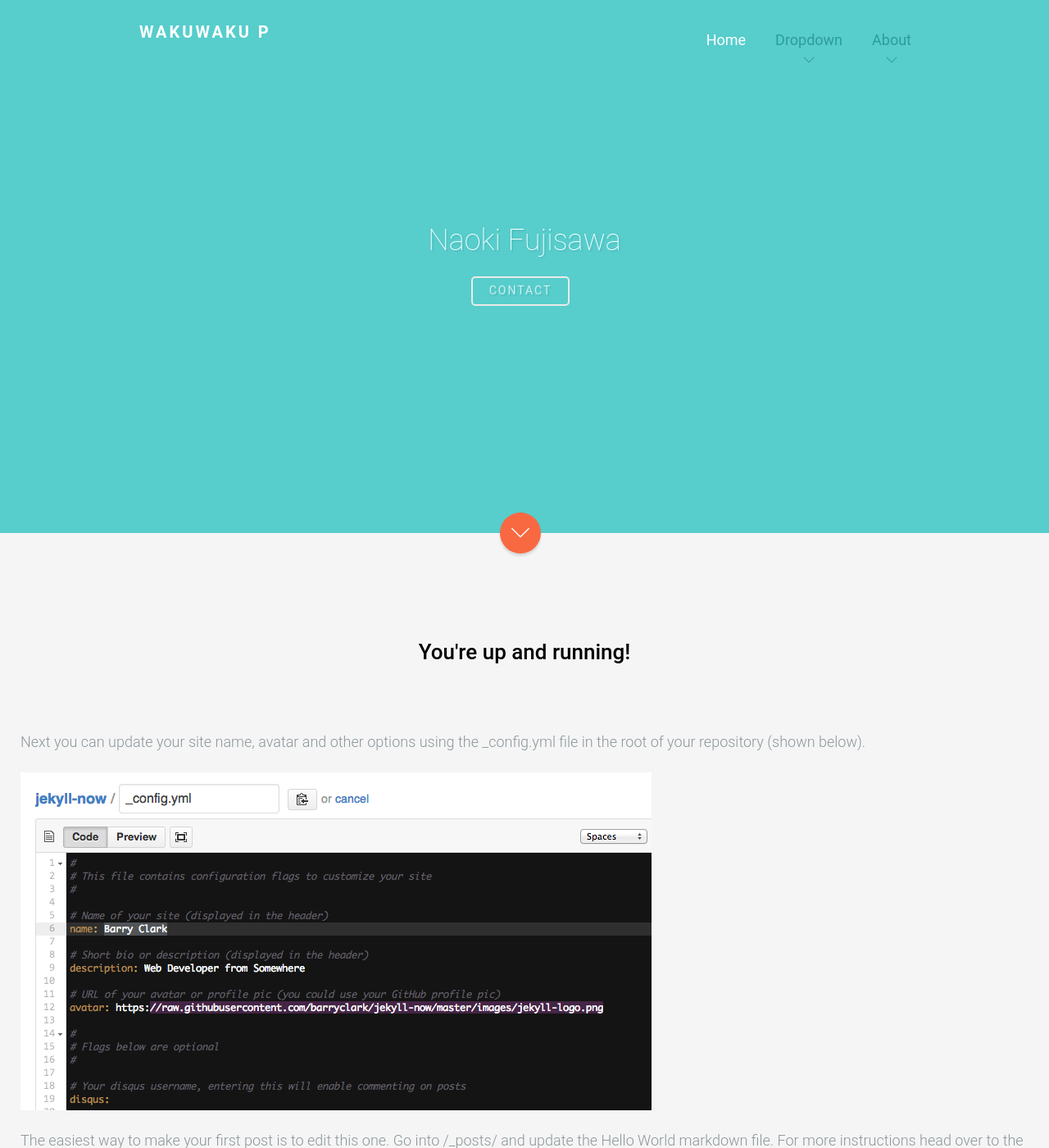
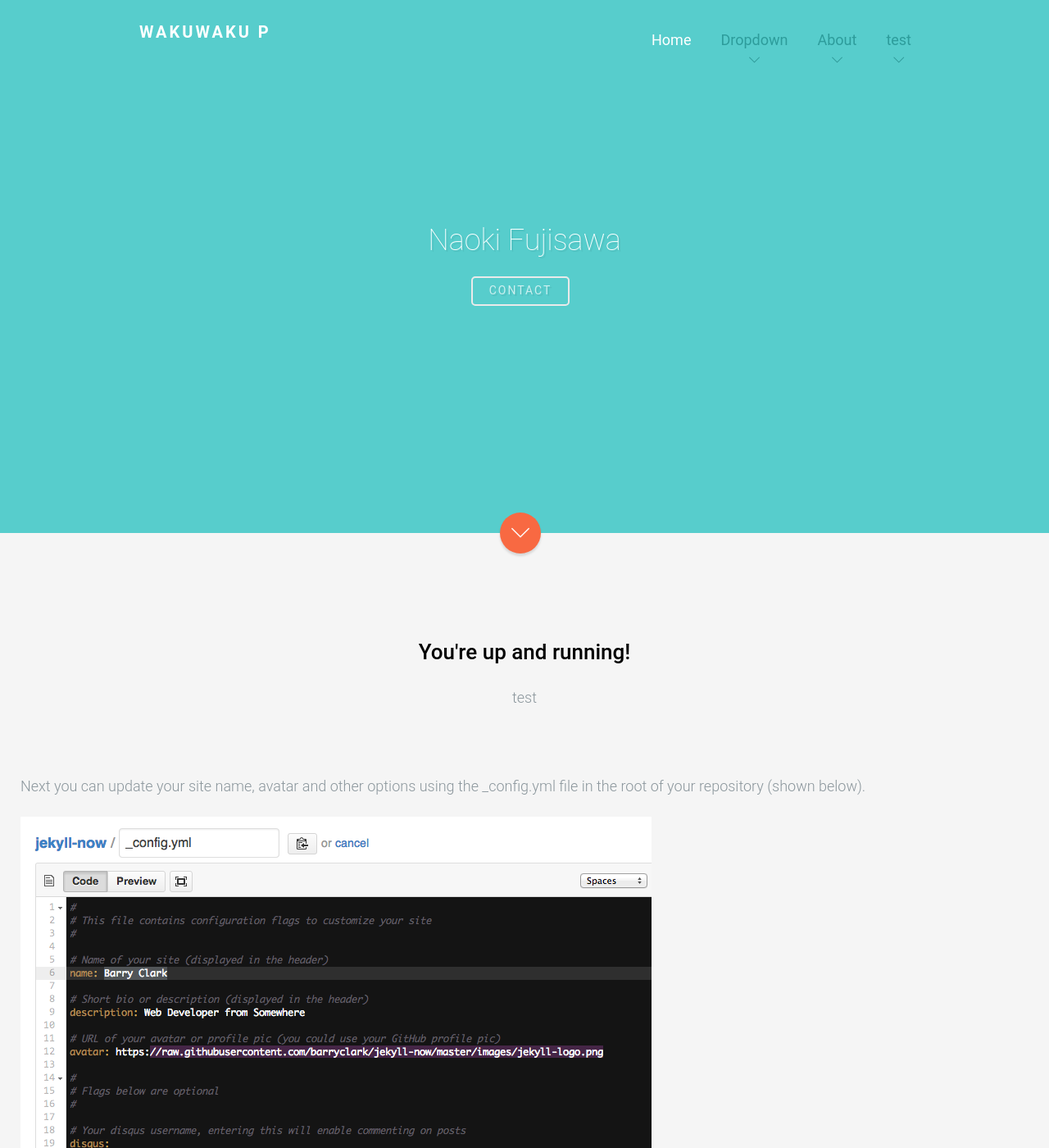
Before and after one commit to WakuwakuP/wakuwakup.github.io, a Jekyll site: the page built from _posts/2014-3-3-Hello-World.md, in a window 1280 px wide and 1400 px high. Shown: the whole window at 82% size. Built offline with Jekyll 4.4.1, drawn with Linux system fonts in a browser that asks for light colours.

Commit message:
no message

```diff
--- a/_includes/header.html
+++ b/_includes/header.html
@@ -33,6 +33,16 @@
             <li><a href="https://wakuwakup.net/about.html#Education" class="smoothscroll">Education</a></li>
           </ul>
         </li>
+        <li>
+        {% for category in site.categories %}
+          <a>{{ category[0] }}</a>
+          <ul>
+            {% for posts in category %} {% for post in posts %} {% if post.title != nil %}
+            <li><a href="{{ post.url }}">{{ post.title }}</a></li>
+            {% endif %} {% endfor %} {% endfor %}
+          </ul>
+        {% endfor %}
+        </li>
       </ul>
     </nav>
     <!-- </div> -->
--- a/_layouts/post.html
+++ b/_layouts/post.html
@@ -8,6 +8,7 @@
       <div class="row animate-box">
         <div class="col-md-12 heading text-center">
           <h2>{{ page.title }}</h2>
+          <p>{{ page.category }}</p>
         </div>
         <div class="col-md-12 animate-box fadeInUp animated">
           {{ content }}
```
